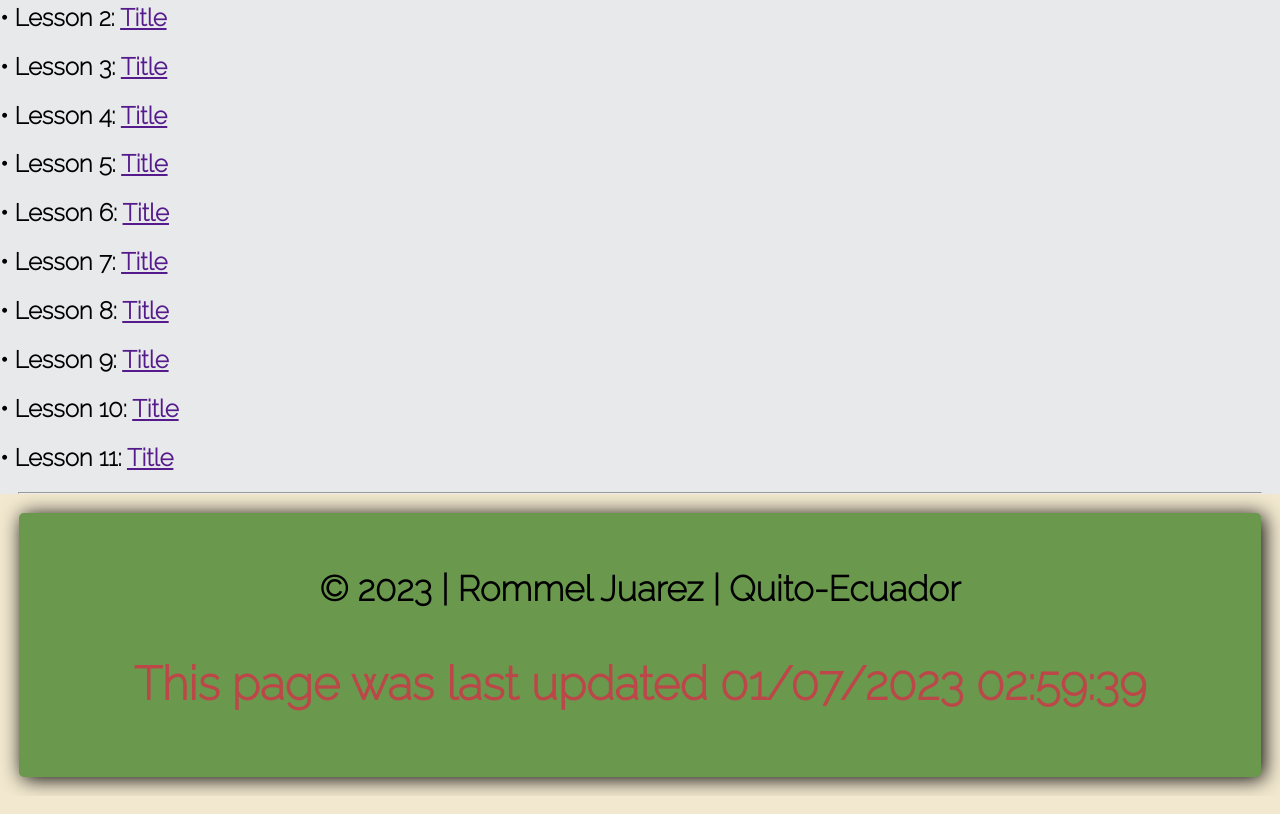
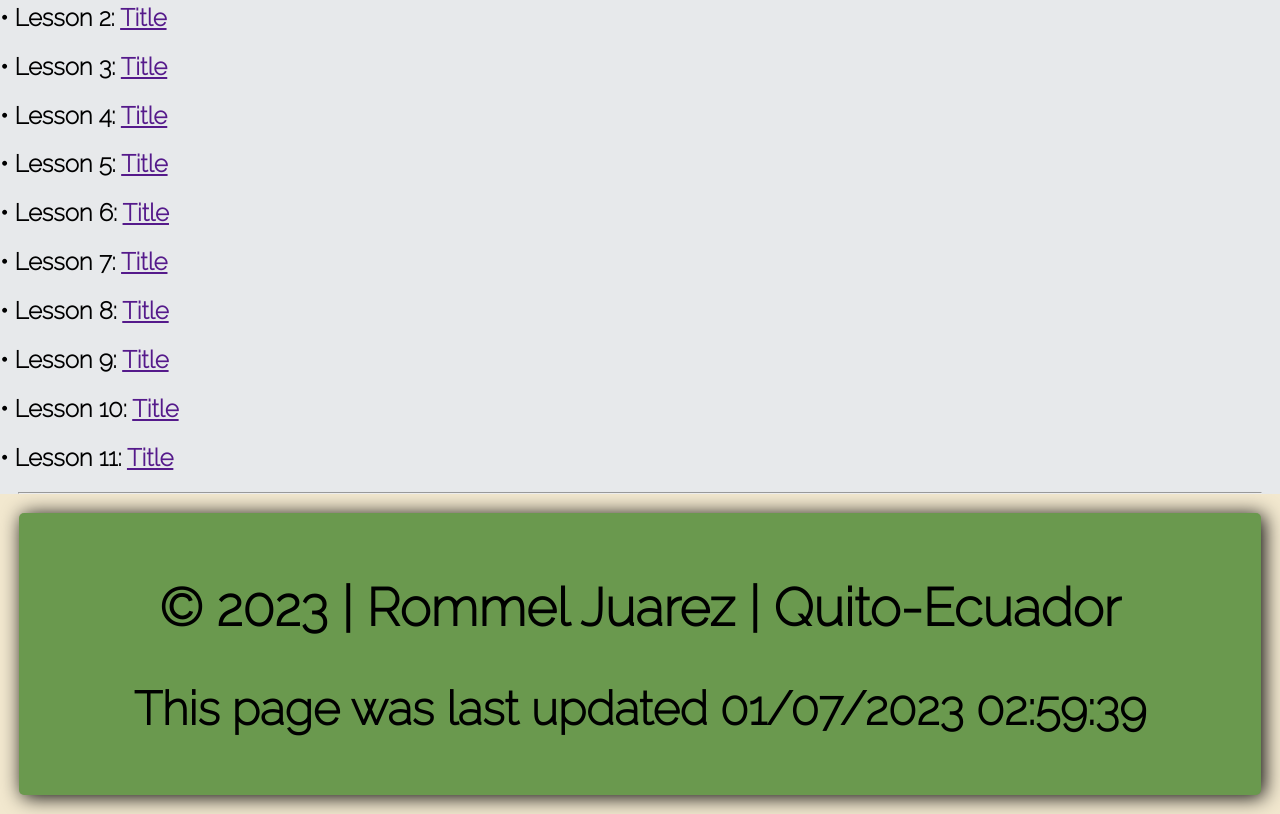
Before and after one commit to RommelJuarez/wdd230, a plain HTML site: page assignment-portal/index.html in a window 1280 px wide. Shown: the part 473-1287 px from the top of the page. Drawn offline with Linux system fonts and the light colour scheme; a web font is replaced by a local one.

Commit message:
contrast and h2 errors

```diff
--- a/assignment-portal/index.html
+++ b/assignment-portal/index.html
@@ -34,8 +34,8 @@
         </main>
         <footer>
             <div id="footer-box">
-                <p>© 2023 | Rommel Juarez | Quito-Ecuador</p>
-                <p id="script"><script src="/wdd230/assignment-portal/scripts/last-updated.js"></script></p>
+                <h2>© 2023 | Rommel Juarez | Quito-Ecuador</h2>
+                <h2 id="script"><script src="/wdd230/assignment-portal/scripts/last-updated.js"></script></h2>
             </div>
         </footer>
     </div>
--- a/assignment-portal/styles/portal-style.css
+++ b/assignment-portal/styles/portal-style.css
@@ -54,7 +54,7 @@ main{background-color: #E7E9EB;}
 
 #script{
     font-size: 133%;
-    color: rgb(188, 71, 73);
+    color: black;
     text-decoration-color: beige;
     font-weight: bold;}
 
```
